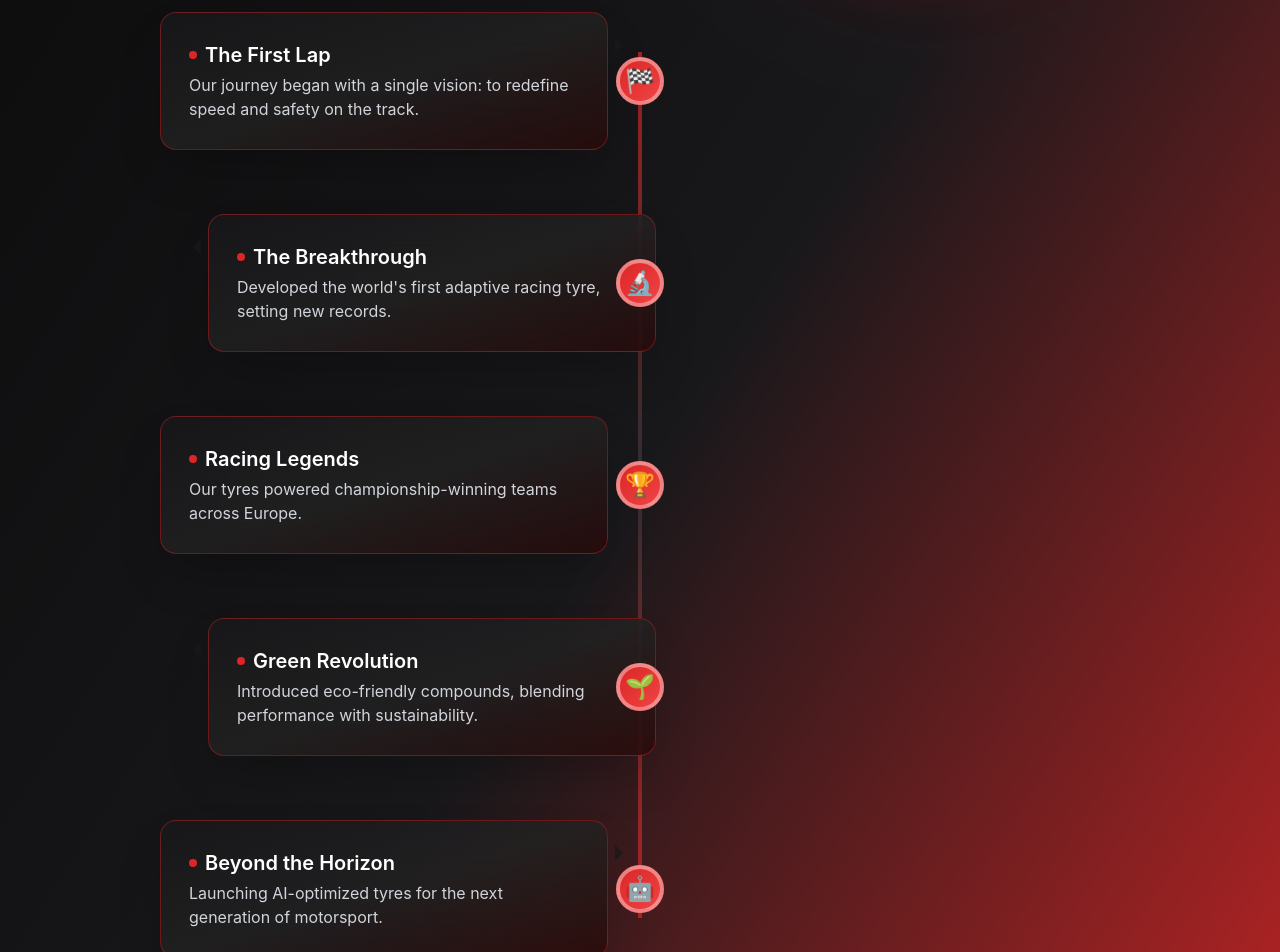
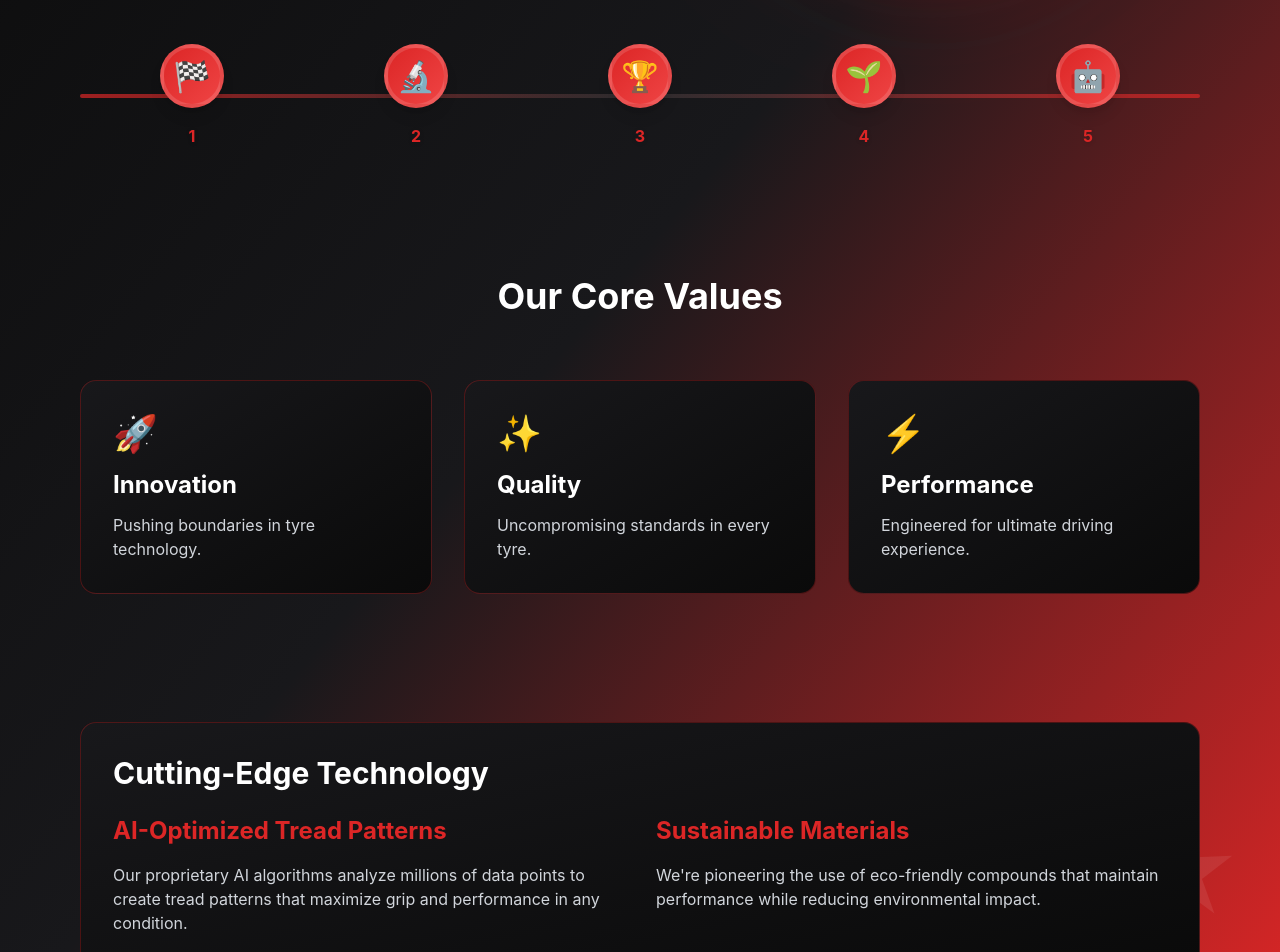
Before and after one commit to souravsouru7/freee123, a React (Vite) app: page / in a window 1280 px wide. Shown: the part 1320-2272 px from the top of the page. Built offline with nearby package versions, Linux system fonts and the light colour scheme.

Commit message:
feat: enhance AboutUs page with values section and technology showcase

```diff
--- a/src/components/AboutUs/AboutUs.tsx
+++ b/src/components/AboutUs/AboutUs.tsx
@@ -4,34 +4,34 @@ import wheelImage from '../../assets/images/pngwing.com.png';
 
 const timeline = [
   {
-    year: '1985',
+    year: '1',
     icon: '🏁',
-    title: 'The First Lap',
-    description: 'Our journey began with a single vision: to redefine speed and safety on the track.'
+    title: 'Born to Race',
+    description: 'From the first day, our passion was speed, precision, and the thrill of the track.'
   },
   {
-    year: '1992',
+    year: '2',
     icon: '🔬',
-    title: 'The Breakthrough',
-    description: "Developed the world's first adaptive racing tyre, setting new records."
+    title: 'Innovation Unleashed',
+    description: 'We shattered conventions, introducing smart compounds and AI-driven tread designs.'
   },
   {
-    year: '2001',
+    year: '3',
     icon: '🏆',
-    title: 'Racing Legends',
-    description: 'Our tyres powered championship-winning teams across Europe.'
+    title: "Champions' Choice",
+    description: 'Our tyres became the secret weapon for world-class teams and legendary drivers.'
   },
   {
-    year: '2015',
+    year: '4',
     icon: '🌱',
-    title: 'Green Revolution',
-    description: 'Introduced eco-friendly compounds, blending performance with sustainability.'
+    title: 'Racing Green',
+    description: 'We pioneered eco-performance, blending sustainability with unyielding grip.'
   },
   {
-    year: '2024',
+    year: '5',
     icon: '🤖',
-    title: 'Beyond the Horizon',
-    description: 'Launching AI-optimized tyres for the next generation of motorsport.'
+    title: 'The Future Rolls In',
+    description: 'Today, our AI-optimized GT-R series leads the next era of motorsport.'
   }
 ];
 
@@ -107,77 +107,110 @@ const AboutUs = () => {
       </div>
 
       {/* Timeline Section */}
-      <div className="relative z-10 max-w-5xl mx-auto px-4 py-8">
-        {/* Premium Vertical Timeline (Desktop) */}
-        <div className="hidden md:flex flex-col items-center relative mb-20">
-          {/* Vertical line */}
-          <div className="absolute left-1/2 -translate-x-1/2 top-10 bottom-10 w-1 bg-gradient-to-b from-[#dc2626] via-[#fff2] to-[#dc2626] opacity-70 z-0" />
+      <div className="relative z-10 max-w-6xl mx-auto px-4 py-16">
+        {/* Horizontal Stepper Timeline (Desktop) */}
+        <div className="hidden md:flex flex-col items-center w-full">
+          <div className="relative w-full flex items-center justify-between">
+            {/* Connecting line */}
+            <div className="absolute top-1/2 left-0 right-0 h-1 bg-gradient-to-r from-[#dc2626] via-[#fff2] to-[#dc2626] opacity-70 z-0 rounded-full" style={{ transform: 'translateY(-50%)' }} />
             {timeline.map((item, idx) => (
-            <div key={item.year} className="relative w-full flex items-center mb-16 last:mb-0 min-h-[120px]">
-              {/* Dot */}
-              <div className="absolute left-1/2 -translate-x-1/2 z-10">
               <motion.div
-                  initial={{ boxShadow: '0 0 0px #dc2626' }}
-                  animate={{ boxShadow: ['0 0 0px #dc2626', '0 0 32px 12px #dc2626cc', '0 0 0px #dc2626'] }}
-                  transition={{ duration: 2, repeat: Infinity, repeatType: 'loop' }}
-                  className="w-12 h-12 rounded-full bg-gradient-to-br from-[#DC2626] to-[#ef4444] border-4 border-white/40 flex items-center justify-center text-white text-2xl font-bold shadow-lg"
-                >
-                  {item.icon}
-                </motion.div>
-              </div>
-              {/* Card with pointer triangle */}
-              <div className={`flex-1 flex ${idx % 2 === 0 ? 'justify-end pr-16' : 'justify-start pl-16'}`}>
-                <motion.div
+                key={item.year}
+                className="relative flex flex-col items-center group w-1/5"
                 initial={{ opacity: 0, y: 40 }}
                 whileInView={{ opacity: 1, y: 0 }}
                 transition={{ duration: 0.7, delay: idx * 0.15 }}
                 viewport={{ once: true }}
-                  whileHover={{ scale: 1.04, boxShadow: '0 8px 40px 0 #dc2626cc, 0 1.5px 16px 0 #fff3' }}
-                  className="relative bg-gradient-to-br from-[#18181b]/80 via-[#222]/80 to-[#2a0909]/80 border border-[#dc2626]/40 shadow-2xl p-7 rounded-2xl max-w-md w-full backdrop-blur-xl transition-all duration-300 hover:bg-[#18181b]/90 hover:border-[#ef4444]"
               >
-                  {/* Triangle pointer */}
-                  <div className={`absolute top-6 ${idx % 2 === 0 ? '-right-4' : '-left-4'} w-0 h-0 border-y-8 border-y-transparent ${idx % 2 === 0 ? 'border-l-8 border-l-[#18181b]/80' : 'border-r-8 border-r-[#18181b]/80'}`}></div>
-                  <div className="text-xl font-semibold text-white mb-1 flex items-center gap-2">
-                    <span className="inline-block w-2 h-2 rounded-full bg-[#dc2626] animate-pulse" />
-                    {item.title}
+                {/* Icon in circle */}
+                <div className="w-16 h-16 rounded-full bg-gradient-to-br from-[#DC2626] to-[#ef4444] flex items-center justify-center text-white text-3xl font-bold shadow-lg border-4 border-[#fff2] z-10 group-hover:scale-110 transition-transform duration-300 cursor-pointer">
+                  {item.icon}
                 </div>
-                  <div className="text-gray-300 text-base">{item.description}</div>
+                {/* Card popup on hover */}
+                <motion.div
+                  className="absolute left-1/2 -translate-x-1/2 top-20 w-64 bg-white/10 backdrop-blur-2xl border border-[#dc2626]/30 rounded-2xl shadow-2xl p-5 text-center pointer-events-none opacity-0 group-hover:pointer-events-auto group-hover:opacity-100 group-hover:-translate-y-4 transition-all duration-300 z-20"
+                  initial={{ opacity: 0, y: 20 }}
+                  whileHover={{ opacity: 1, y: 0 }}
+                  transition={{ duration: 0.3 }}
+                >
+                  <div className="text-lg font-bold text-white mb-1">{item.title}</div>
+                  <div className="text-gray-200 text-sm">{item.description}</div>
                 </motion.div>
-              </div>
-              <div className="flex-1" />
-            </div>
+                {/* Year below icon */}
+                <div className="mt-4 text-[#dc2626] font-bold text-base drop-shadow">{item.year}</div>
+              </motion.div>
             ))}
           </div>
-        {/* Mobile Timeline (vertical) */}
-        <div className="md:hidden flex flex-col gap-10 mb-20">
-          {timeline.map((item, idx) => (
-            <ParallaxCard key={item.year}>
-              <motion.div initial={{ opacity: 0, y: 40 }} whileInView={{ opacity: 1, y: 0 }} transition={{ duration: 0.7, delay: idx * 0.15 }} viewport={{ once: true }} className="flex items-center gap-4 bg-black/60 rounded-2xl border border-[#dc2626]/30 shadow-2xl p-4 backdrop-blur-xl hover:shadow-[0_8px_40px_0_#dc2626cc] transition-all duration-300">
-                <div className="w-14 h-14 rounded-full bg-gradient-to-br from-[#DC2626] to-[#ef4444] flex items-center justify-center text-3xl font-bold shadow-lg border-4 border-[#fff2]">{item.icon}</div>
-                <div className="flex-1">
-                  <div className="text-lg font-semibold text-white mb-1">{item.title}</div>
-                  <div className="text-gray-300 text-sm">{item.description}</div>
         </div>
+      </div>
+
+      {/* Values Section */}
+      <div className="relative z-10 max-w-6xl mx-auto px-4 py-16">
+        <motion.h2
+          initial={{ opacity: 0, y: 20 }}
+          whileInView={{ opacity: 1, y: 0 }}
+          transition={{ duration: 0.8 }}
+          viewport={{ once: true }}
+          className="text-4xl font-bold text-center text-white mb-16"
+        >
+          Our Core Values
+        </motion.h2>
+        <div className="grid grid-cols-1 md:grid-cols-3 gap-8">
+          {values.map((value, idx) => (
+            <motion.div
+              key={value.title}
+              initial={{ opacity: 0, y: 40 }}
+              whileInView={{ opacity: 1, y: 0 }}
+              transition={{ duration: 0.8, delay: idx * 0.2 }}
+              viewport={{ once: true }}
+            >
+              <ParallaxCard>
+                <div className="bg-gradient-to-br from-[#18181b] to-[#0a0a0a] p-8 rounded-2xl border border-[#dc2626]/30 backdrop-blur-xl">
+                  <div className="text-4xl mb-4">{value.icon}</div>
+                  <h3 className="text-2xl font-bold text-white mb-3">{value.title}</h3>
+                  <p className="text-gray-300">{value.description}</p>
+                </div>
+              </ParallaxCard>
             </motion.div>
-            </ParallaxCard>
           ))}
         </div>
       </div>
 
-      {/* Values Section */}
-      <div className="max-w-5xl mx-auto px-4 pb-24">
-        <h2 className="text-2xl sm:text-3xl font-bold text-center text-white mb-10 tracking-wide">Our Values</h2>
-        <div className="grid grid-cols-1 sm:grid-cols-3 gap-8">
-          {values.map((value, idx) => (
-            <ParallaxCard key={value.title}>
-              <motion.div initial={{ opacity: 0, y: 30 }} whileInView={{ opacity: 1, y: 0 }} transition={{ duration: 0.6, delay: idx * 0.15 }} viewport={{ once: true }} className="bg-gradient-to-br from-[#18181b] via-[#222] to-[#2a0909] border border-[#dc2626]/30 shadow-[0_4px_40px_0_#dc2626cc,0_1.5px_8px_0_#fff2] backdrop-blur-xl p-10 rounded-2xl flex flex-col items-center text-center hover:scale-105 hover:shadow-[0_8px_40px_0_#dc2626cc,0_1.5px_16px_0_#fff3] transition-all duration-300">
-                <div className="text-5xl mb-4 drop-shadow-[0_2px_12px_#dc2626a0]">{value.icon}</div>
-                <div className="text-xl font-bold text-white mb-2 tracking-wide">{value.title}</div>
-                <div className="text-gray-300 text-base font-medium">{value.description}</div>
+      {/* Technology Showcase */}
+      <div className="relative z-10 max-w-6xl mx-auto px-4 py-16">
+        <motion.div
+          initial={{ opacity: 0, y: 40 }}
+          whileInView={{ opacity: 1, y: 0 }}
+          transition={{ duration: 0.8 }}
+          viewport={{ once: true }}
+          className="bg-gradient-to-br from-[#18181b] to-[#0a0a0a] p-8 rounded-2xl border border-[#dc2626]/30 backdrop-blur-xl"
+        >
+          <h2 className="text-3xl font-bold text-white mb-6">Cutting-Edge Technology</h2>
+          <div className="grid grid-cols-1 md:grid-cols-2 gap-8">
+            <motion.div
+              initial={{ opacity: 0, x: -40 }}
+              whileInView={{ opacity: 1, x: 0 }}
+              transition={{ duration: 0.8 }}
+              viewport={{ once: true }}
+            >
+              <h3 className="text-2xl font-bold text-[#dc2626] mb-4">AI-Optimized Tread Patterns</h3>
+              <p className="text-gray-300">
+                Our proprietary AI algorithms analyze millions of data points to create tread patterns that maximize grip and performance in any condition.
+              </p>
             </motion.div>
-            </ParallaxCard>
-          ))}
+            <motion.div
+              initial={{ opacity: 0, x: 40 }}
+              whileInView={{ opacity: 1, x: 0 }}
+              transition={{ duration: 0.8 }}
+              viewport={{ once: true }}
+            >
+              <h3 className="text-2xl font-bold text-[#dc2626] mb-4">Sustainable Materials</h3>
+              <p className="text-gray-300">
+                We're pioneering the use of eco-friendly compounds that maintain performance while reducing environmental impact.
+              </p>
+            </motion.div>
           </div>
+        </motion.div>
       </div>
     </section>
   );
```
Lines whose indentation alone changed are shown as unchanged.
